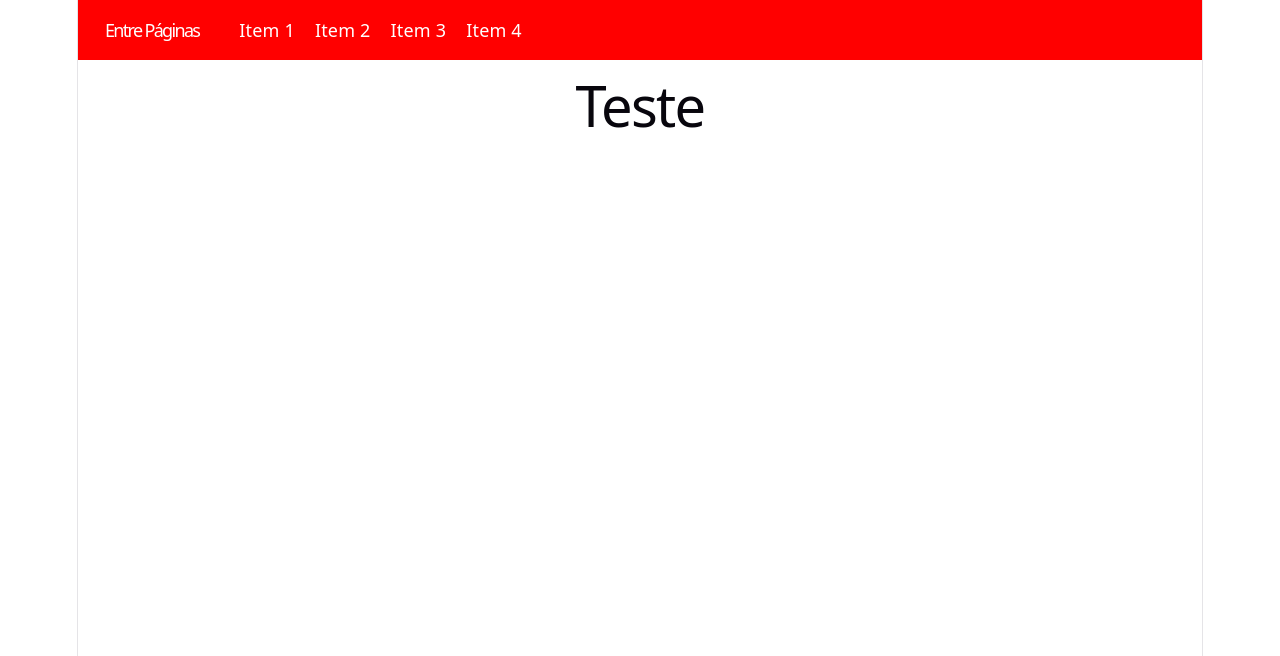
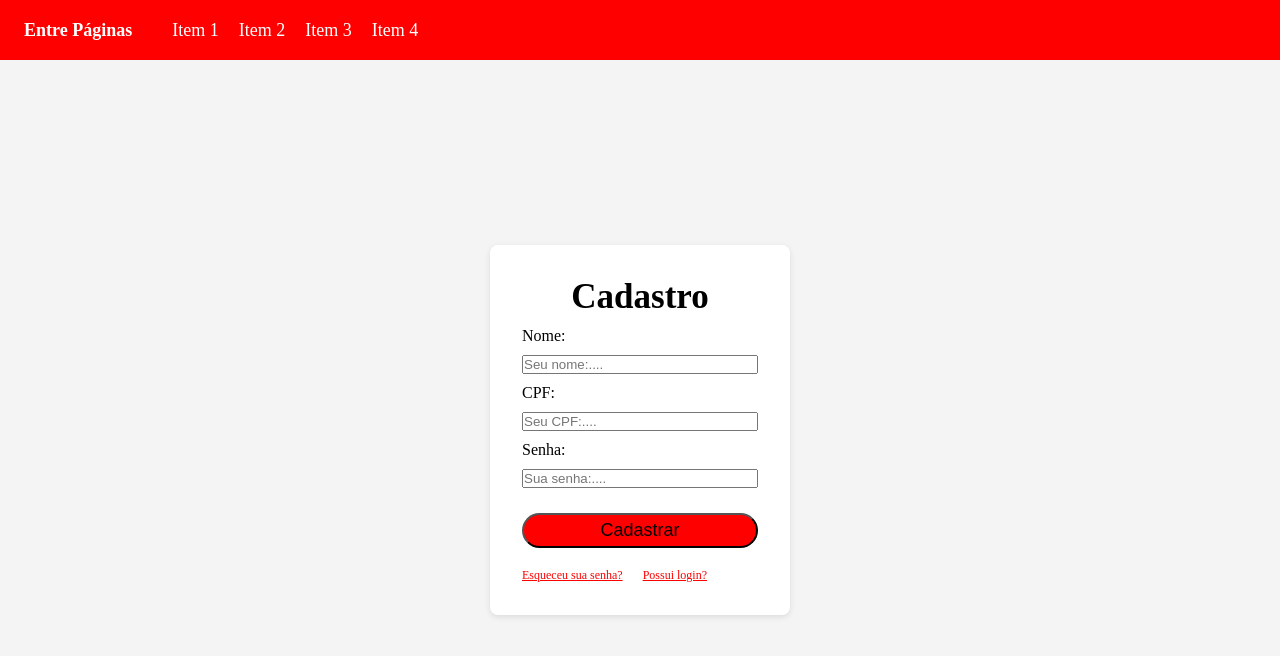
Before and after one commit to nathandacunha/projetoEntrePaginas, a React app in the folder frontend/: page / in a window 1280 px wide. Shown: the top 656 px of the page. Built offline with nearby package versions, Linux system fonts and the light colour scheme; the HTML template or start-up script is replaced by a standard one.

Commit message:
style(form): estilização simples no formulário de cadastro

```diff
--- a/frontend/src/App.jsx
+++ b/frontend/src/App.jsx
@@ -1,12 +1,15 @@
 import '../src/styles/App.css';
 import NavBar from './components/NavBar';
+import Cadastro from './pages/Cadastro';
 
 function App() {
   return (
     <>
       <NavBar titulo = "navbar" />
       <main>
-        <h1>Teste</h1>
+        <Cadastro titulo = "formulario_cadastro">
+
+        </Cadastro>
       </main>
     </>
   );
--- a/frontend/src/pages/Cadastro.jsx
+++ b/frontend/src/pages/Cadastro.jsx
@@ -1,12 +1,31 @@
 import "../styles/App.css";
+import "../styles/FormularioCadastro.css";
 
 function Cadastro() {
     return (
-        <section className="App-Container">
-            <main className="App-Cadastro">
-                <h2>Cadastro</h2>
-            </main>
-        </section>
+        <main className="App-Cadastro">
+            <div className = "container">
+                <form className = "formulario_cadastro" method="post">
+                    <h2>Cadastro</h2>
+                    <label htmlFor="">Nome: </label>
+                    <input type="text" name="" id="" placeholder="Seu nome:...."/>
+
+                    <label htmlFor="">CPF: </label>
+                    <input type="text" name="" id="" placeholder="Seu CPF:...."/>
+
+                    <label htmlFor="">Senha: </label>
+                    <input type="password" name="" id="" placeholder="Sua senha:...."/>
+
+                    <button type="submit">Cadastrar</button>
+
+                    <div className = "container_lado_a_lado">
+                        <a href="#">Esqueceu sua senha?</a>
+                        <a href="#">Possui login?</a>
+                    </div>
+                </form>
+            </div>
+
+        </main>
     );
 }
 
--- a/frontend/src/styles/App.css
+++ b/frontend/src/styles/App.css
@@ -5,7 +5,6 @@
 }
 
 .container {
-  background-color: red;
   display: flex;
   justify-content: center;
   align-items: center;
--- /dev/null
+++ b/frontend/src/styles/FormularioCadastro.css
@@ -0,0 +1,82 @@
+* {
+    padding: 0;
+    margin: 0;
+    box-sizing: border-box;
+}
+
+.container {
+    display: flex;
+    justify-content: center;
+    align-items: center;
+    width: 100%;
+    min-height: calc(100vh - 60px);
+}
+
+.container_lado_a_lado {
+    display: flex;
+    flex-direction: row;
+    gap: 20px;
+    align-items: center;
+}
+
+.formulario_cadastro {
+    display: flex;
+    flex-direction: column;
+    gap: 10px;
+
+    width: 300px;
+    padding: 2rem;
+    background-color: white;
+
+    border-radius: 8px;
+    box-shadow: 0 2px 6px rgba(0, 0, 0, 0.1);
+}
+
+.formulario_cadastro h2 {
+    display: flex;
+    justify-content: center;
+    align-items: center;
+
+    color: black;
+    font-size: 35px;
+    font-weight: 600;
+}
+/* Estilização do button submit*/
+
+
+.formulario_cadastro button {
+    display: flex;
+    justify-content: center;
+    align-items: center;
+
+    background-color: red;
+    border-radius: 30px;
+    margin-top: 15px;
+
+    min-height: 35px;
+    font-size: 18px;
+    font-weight: 400;
+
+    cursor: pointer;
+    transition: background-color 0.5s ease;
+}
+
+.formulario_cadastro button:hover {
+    background-color: blue;
+    transform: scale(1.05);
+}
+
+/* Estilização de Esqueceu senha e possui login?*/
+
+.formulario_cadastro a {
+    font-size: 12px;
+    margin-top: 10px;
+    color: red;
+
+    cursor: pointer;
+    transition: color 0.5s ease;
+}
+
+.formulario_cadastro a:hover {
+    color: blueviolet;
+}
--- a/frontend/src/styles/index.css
+++ b/frontend/src/styles/index.css
@@ -1,111 +1,13 @@
-:root {
-  --text: #6b6375;
-  --text-h: #08060d;
-  --bg: #fff;
-  --border: #e5e4e7;
-  --code-bg: #f4f3ec;
-  --accent: #aa3bff;
-  --accent-bg: rgba(170, 59, 255, 0.1);
-  --accent-border: rgba(170, 59, 255, 0.5);
-  --social-bg: rgba(244, 243, 236, 0.5);
-  --shadow:
-    rgba(0, 0, 0, 0.1) 0 10px 15px -3px, rgba(0, 0, 0, 0.05) 0 4px 6px -2px;
-
-  --sans: system-ui, 'Segoe UI', Roboto, sans-serif;
-  --heading: system-ui, 'Segoe UI', Roboto, sans-serif;
-  --mono: ui-monospace, Consolas, monospace;
-
-  font: 18px/145% var(--sans);
-  letter-spacing: 0.18px;
-  color-scheme: light dark;
-  color: var(--text);
-  background: var(--bg);
-  font-synthesis: none;
-  text-rendering: optimizeLegibility;
-  -webkit-font-smoothing: antialiased;
-  -moz-osx-font-smoothing: grayscale;
-
-  @media (max-width: 1024px) {
-    font-size: 16px;
-  }
-}
-
-@media (prefers-color-scheme: dark) {
-  :root {
-    --text: #9ca3af;
-    --text-h: #f3f4f6;
-    --bg: #16171d;
-    --border: #2e303a;
-    --code-bg: #1f2028;
-    --accent: #c084fc;
-    --accent-bg: rgba(192, 132, 252, 0.15);
-    --accent-border: rgba(192, 132, 252, 0.5);
-    --social-bg: rgba(47, 48, 58, 0.5);
-    --shadow:
-      rgba(0, 0, 0, 0.4) 0 10px 15px -3px, rgba(0, 0, 0, 0.25) 0 4px 6px -2px;
-  }
-
-  #social .button-icon {
-    filter: invert(1) brightness(2);
-  }
+* {
+  padding: 0;
+  margin: 0;
+  box-sizing: border-box;
 }
 
 body {
-  margin: 0;
+  background-color: #f4f4f4;
 }
 
 #root {
-  width: 1126px;
-  max-width: 100%;
-  margin: 0 auto;
-  text-align: center;
-  border-inline: 1px solid var(--border);
-  min-height: 100svh;
-  display: flex;
-  flex-direction: column;
-  box-sizing: border-box;
+  width: 100%;
 }
-
-h1,
-h2 {
-  font-family: var(--heading);
-  font-weight: 500;
-  color: var(--text-h);
-}
-
-h1 {
-  font-size: 56px;
-  letter-spacing: -1.68px;
-  margin: 32px 0;
-  @media (max-width: 1024px) {
-    font-size: 36px;
-    margin: 20px 0;
-  }
-}
-h2 {
-  font-size: 24px;
-  line-height: 118%;
-  letter-spacing: -0.24px;
-  margin: 0 0 8px;
-  @media (max-width: 1024px) {
-    font-size: 20px;
-  }
-}
-p {
-  margin: 0;
-}
-
-code,
-.counter {
-  font-family: var(--mono);
-  display: inline-flex;
-  border-radius: 4px;
-  color: var(--text-h);
-}
-
-code {
-  font-size: 15px;
-  line-height: 135%;
-  padding: 4px 8px;
-  background: var(--code-bg);
-}
```
